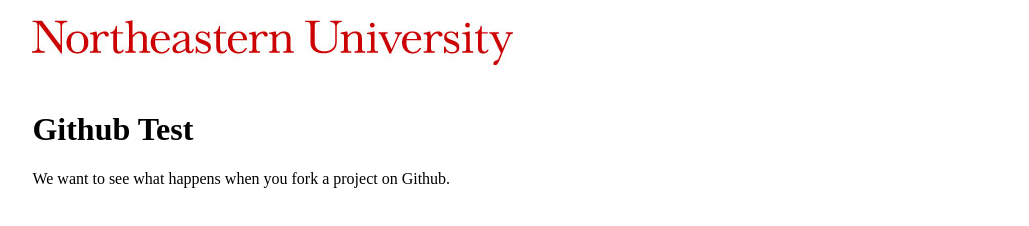
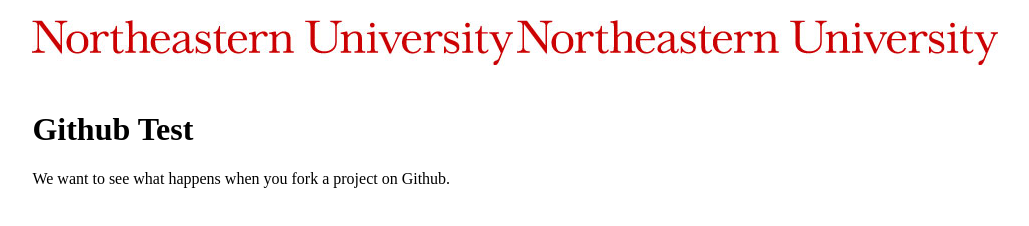
Before and after one commit to rdonaghy/github-fork-test, a plain HTML site: page index.html in a window 1280 px wide. Shown: the whole page, without its empty margins (102-1131 px from the left). Drawn offline with Linux system fonts and the light colour scheme.

Commit message:
Added Logo twice
Added Logo twice

```diff
--- a/index.html
+++ b/index.html
@@ -14,6 +14,7 @@
 <body>
 <div class="wrapper">
 <img src="images/logo.png" alt="Northeastern University" />
+<img src="images/logo.png" alt="Northeastern University" />
 <h1>Github Test</h1>
 <p>We want to see what happens when you fork a project on Github.</p>
 </div>
```
